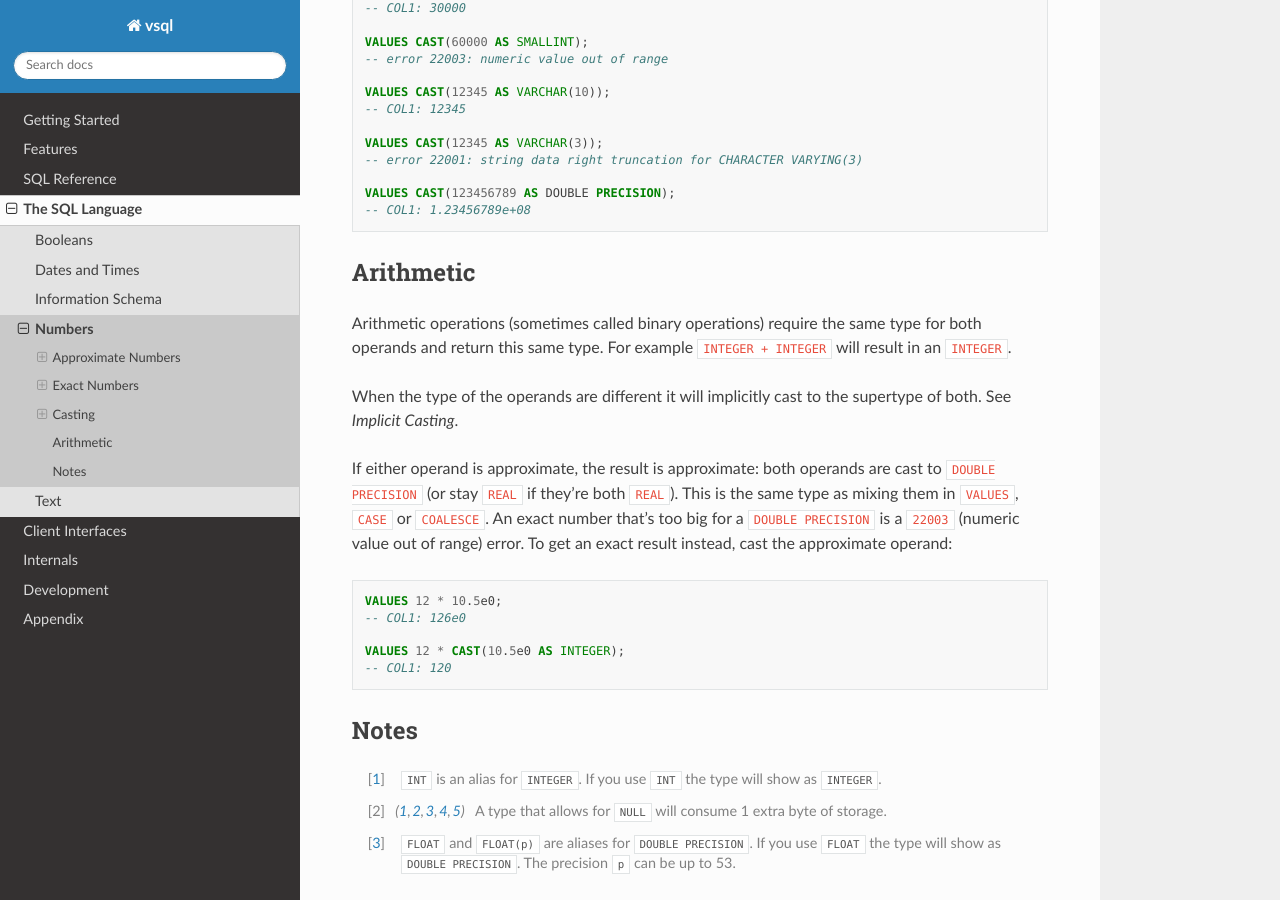
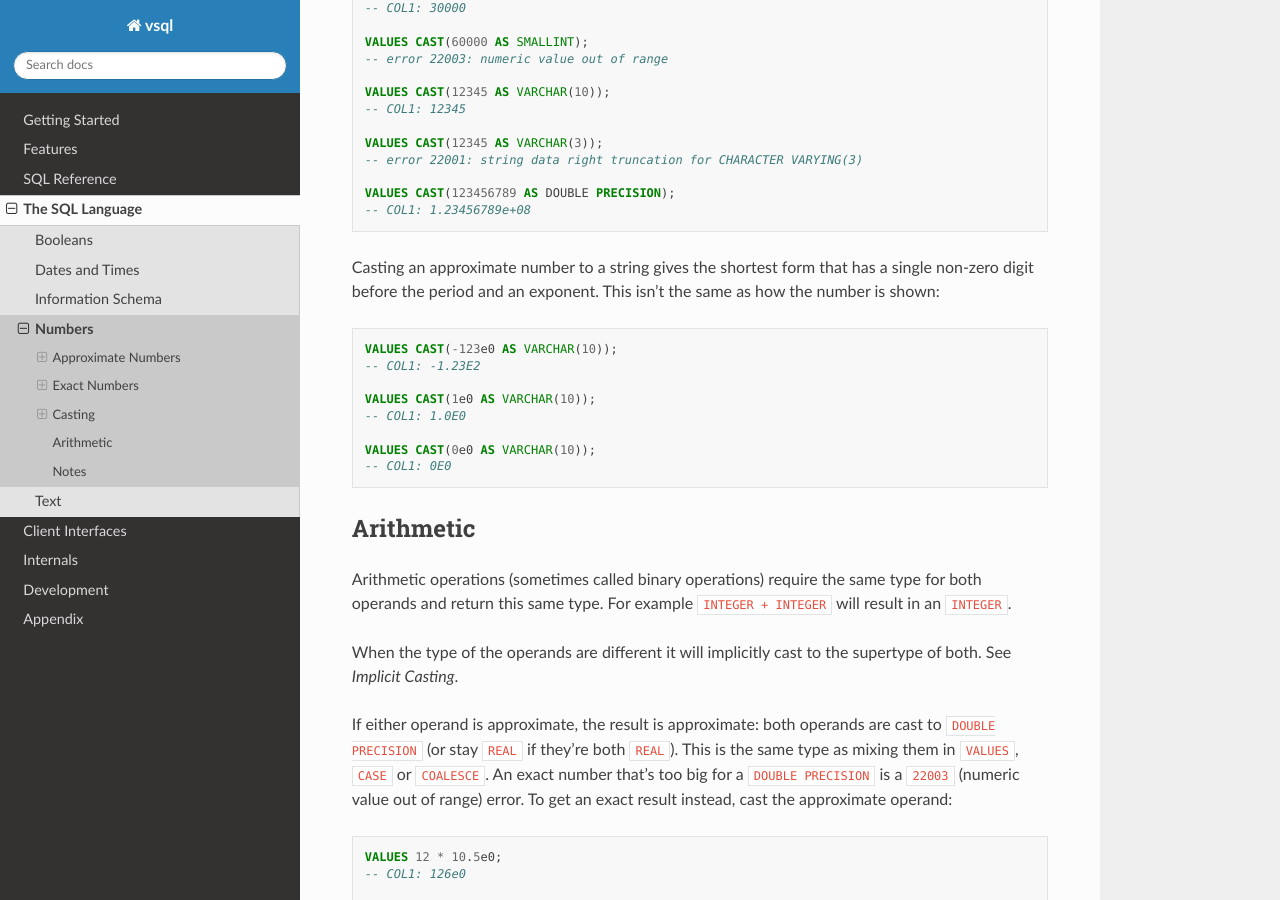
Before and after one commit to elliotchance/vsql, a Sphinx documentation site: the page built from docs/numbers.rst, in a window 1280 px wide and 900 px high, scrolled down 6644 px. Built offline with Sphinx 7.4.7 and the Read the Docs theme 3.1.0, drawn with Linux system fonts in a browser that asks for light colours.

Commit message:
CAST: Use the standard's form for approximate to string
A REAL or DOUBLE PRECISION cast to a character string is now the
shortest literal with one non-zero digit, a period, an unsigned integer
and an exponent, so -123e0 is -1.23E2. The period is required, so 1e0 is
1.0E0, not 1E0. Zero is always 0E0, without a sign even for a negative
zero or a negative REAL that underflows. The digits are the shortest that
convert back to the same value, for the type of the source, rather than
the 12 or 6 digits used to show a value. So the length that raises 22001
can differ from before.

How a number is shown (Value.str), Value.literal (DEFAULT and dump) and
character retrieval through libvsql aren't changed. The public
Connection.store_assignment shares this conversion, so vorm storing a V
float in a character column also gets the new form. Every SQL statement
that stores a number in a character column rejects it with 42846.

SQL F201
Fixes #766

Co-Authored-By: Claude Opus 5.5 <noreply@anthropic.com>

```diff
--- a/docs/numbers.rst
+++ b/docs/numbers.rst
@@ -360,6 +360,21 @@ value must be valid for the result or an error is returned:
    VALUES CAST(123456789 AS DOUBLE PRECISION);
    -- COL1: 1.23456789e+08
 
+Casting an approximate number to a string gives the shortest form that has a
+single non-zero digit before the period and an exponent. This isn't the same as
+how the number is shown:
+
+.. code-block:: sql
+
+   VALUES CAST(-123e0 AS VARCHAR(10));
+   -- COL1: -1.23E2
+
+   VALUES CAST(1e0 AS VARCHAR(10));
+   -- COL1: 1.0E0
+
+   VALUES CAST(0e0 AS VARCHAR(10));
+   -- COL1: 0E0
+
 Arithmetic
 ----------
 
```
Also changed, not shown: docs/standard/part2/06.txt (+20 -20 lines), 2 other files.
